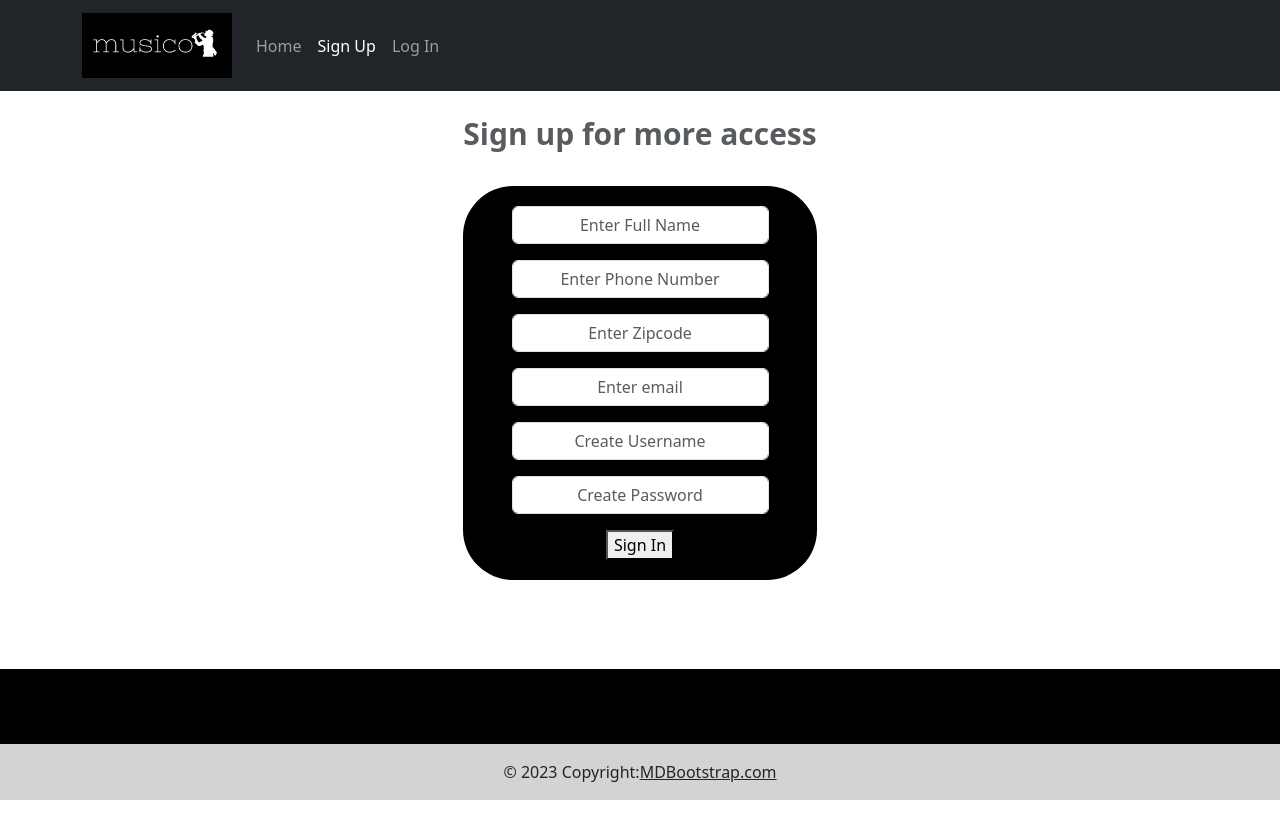
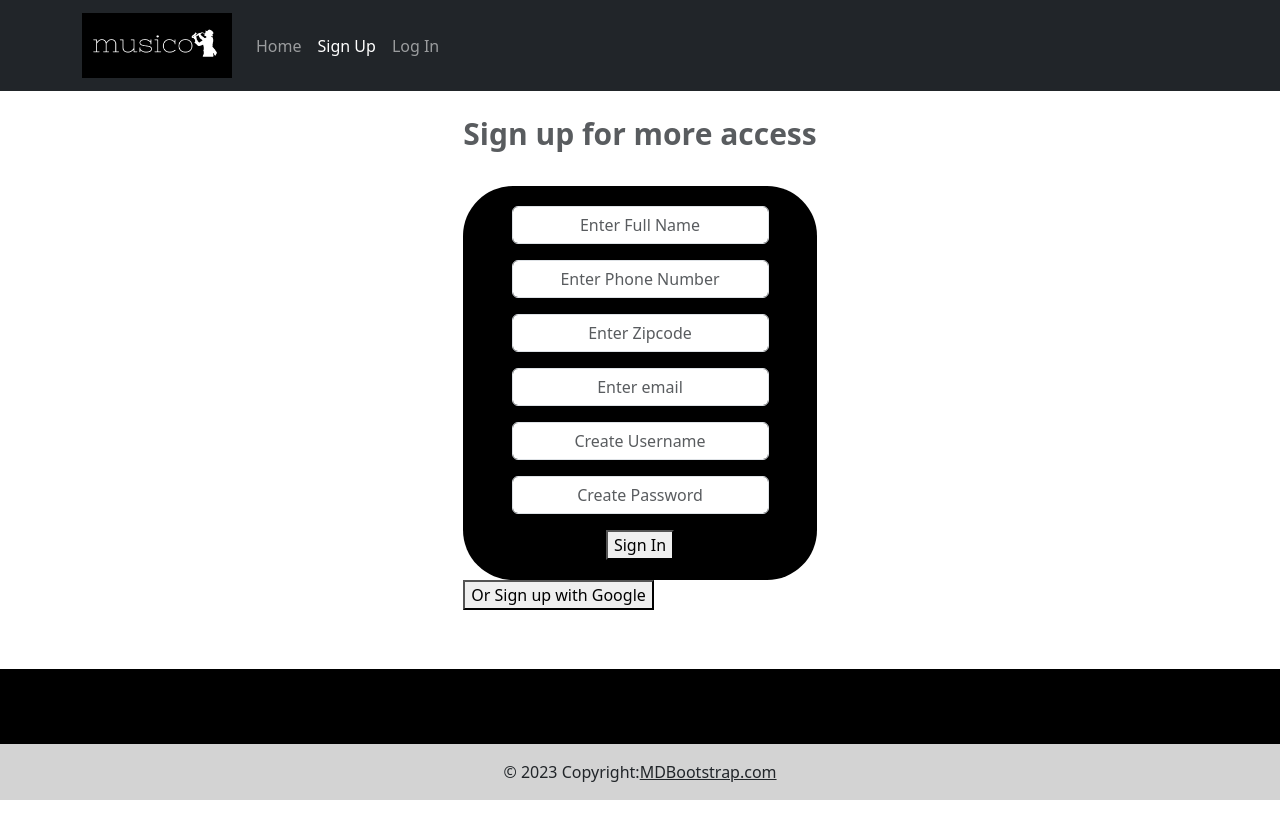
Before and after one commit to JennaMeri625/Musico, a React (Create React App) app in the folder frontend/front/: page /signUpForm in a window 1280 px wide. Shown: the top 838 px of the page. Built offline with nearby package versions, Linux system fonts and the light colour scheme; no server answers.

Commit message:
added sign up with Google

```diff
--- a/frontend/front/src/components/signUpForm.tsx
+++ b/frontend/front/src/components/signUpForm.tsx
@@ -1,6 +1,6 @@
-import Button from "react-bootstrap/Button";
 import Form from "react-bootstrap/Form";
 import { LinkContainer } from "react-router-bootstrap";
+import { signInWithGoogle } from "../firebaseConfig";
 
 
 export function SignUpForm() {
@@ -85,6 +85,13 @@ export function SignUpForm() {
 </LinkContainer>
           </div>
         </Form>
+        <LinkContainer to={"/ProfilePage"}>
+          <button
+          onClick={signInWithGoogle}
+          >
+            Or Sign up with Google
+          </button>
+          </LinkContainer>
       </div>
     </div>
   );
```
